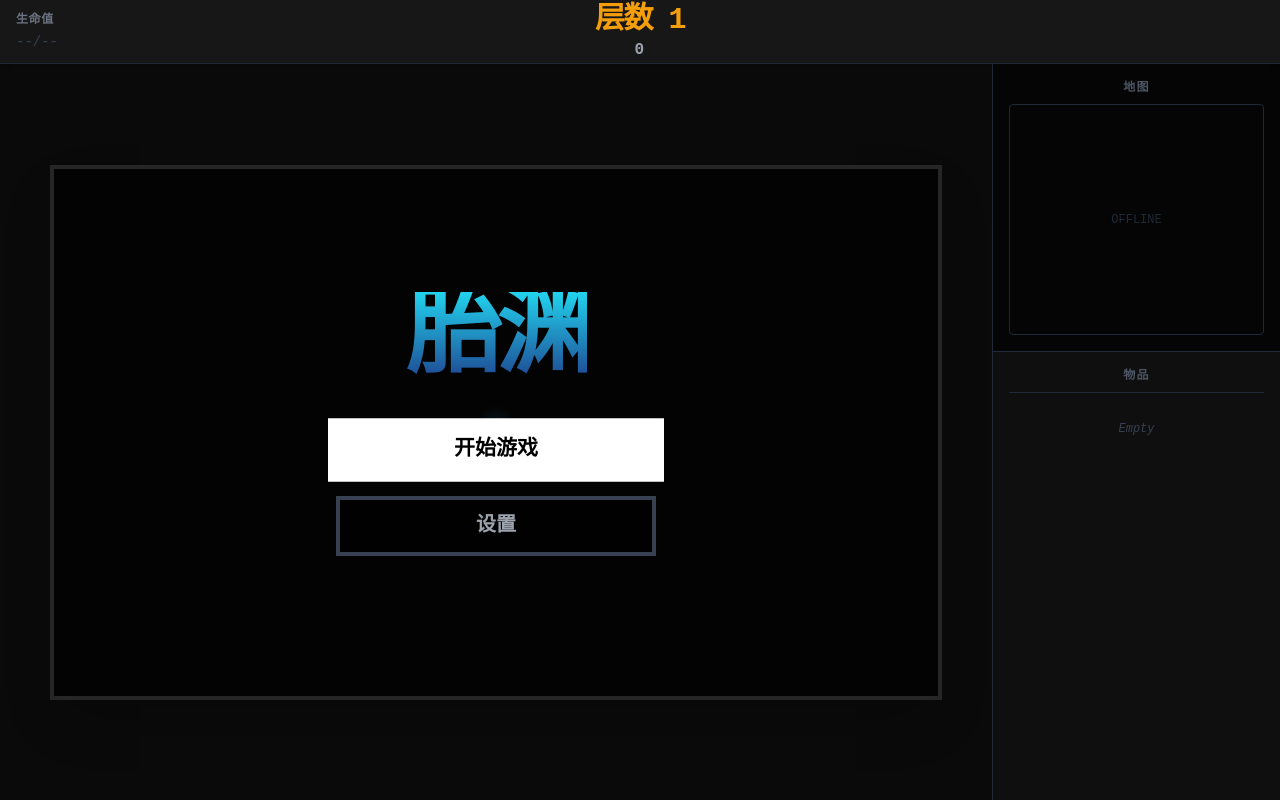
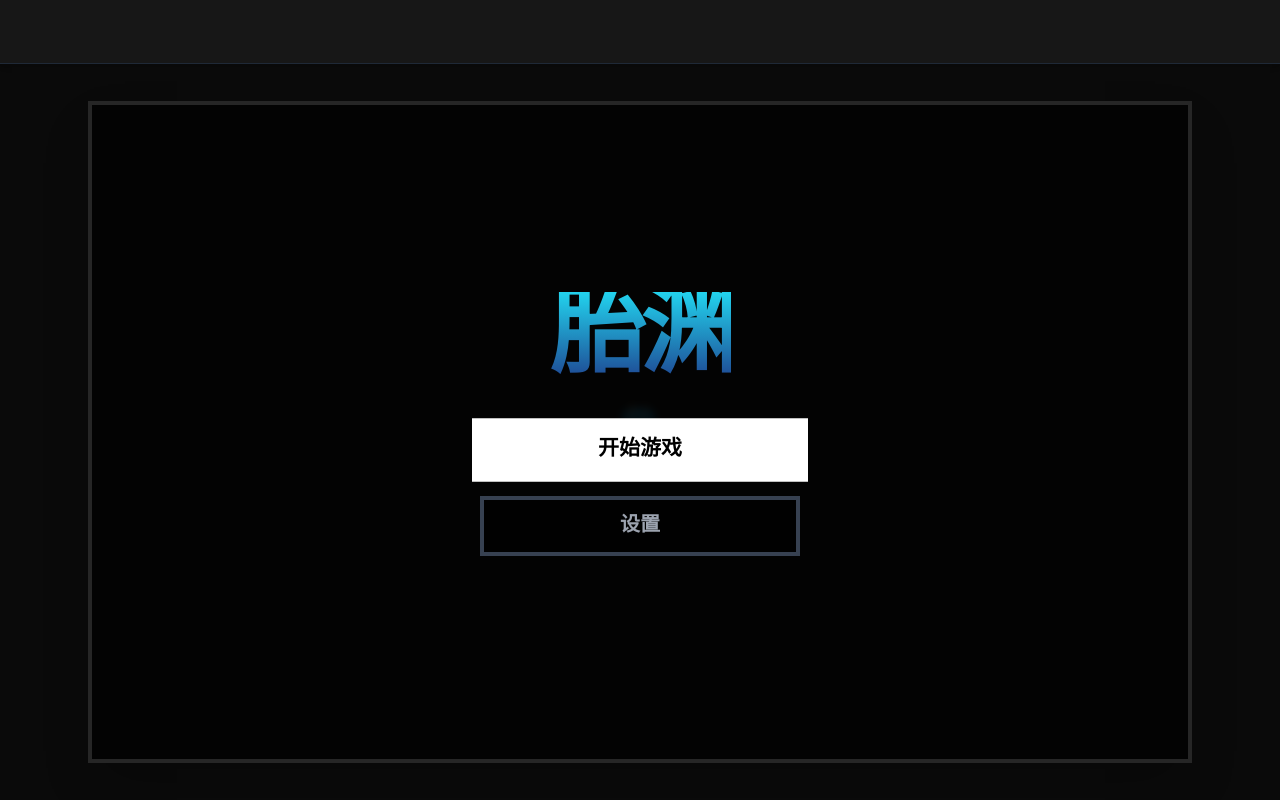
Before and after one commit to BrithAiGame/codex-rebirth, a React (Vite) app: page / in a window 1280 px wide. Built offline with nearby package versions, Linux system fonts and the light colour scheme; a web font is replaced by a local one.

Commit message:
fix UI display

```diff
--- a/App.tsx
+++ b/App.tsx
@@ -447,8 +447,8 @@ export default function App() {
               if (isEnter) {
                    if (menuSelection === 0) resumeGame();
                    if (menuSelection === 1) setShowSettings(true);
-                   if (menuSelection === 2 && gameStats) navigator.clipboard.writeText(gameStats.seed.toString());
-                   if (menuSelection === 3) returnToMenu();
+                   if (menuSelection === 2) returnToMenu();
+                   if (menuSelection === 3 && gameStats) navigator.clipboard.writeText(gameStats.seed.toString());
               }
               if (isEsc) resumeGame();
            }
@@ -474,6 +474,7 @@ export default function App() {
   }, [status, showSettings, menuSelection, waitingForKey, selectedCharIndex, settingsSelection, settings, gameStats]);
 
   const selectedChar = CHARACTERS[selectedCharIndex];
+  const isInGame = status === GameStatus.PLAYING || status === GameStatus.PAUSED;
 
   const getBtnClass = (index: number) => `px-8 py-3 mb-2 md:mb-4 font-bold text-xl border-4 transition-all duration-75 transform text-center w-64 md:w-80 ${
       menuSelection === index
@@ -493,9 +494,11 @@ export default function App() {
       {/* HEADER */}
       <header className="flex-none h-16 bg-neutral-900 border-b border-gray-800 flex items-center justify-between px-4 z-50 shadow-md">
          <div className="flex flex-col items-start w-1/3">
+            {isInGame && (
+                <>
                     <div className="text-xs text-gray-500 font-bold uppercase tracking-wider mb-1 hidden md:block">{t('HEALTH')}</div>
                     <div className="flex flex-wrap max-w-[200px]">
-                {gameStats && (status === GameStatus.PLAYING || status === GameStatus.PAUSED) ? (() => {
+                        {gameStats ? (() => {
                             const hearts = [];
                             const totalHearts = Math.ceil(gameStats.maxHp / 2);
                             for(let i=0; i<totalHearts; i++) {
@@ -505,12 +508,18 @@ export default function App() {
                             return hearts;
                         })() : <div className="text-gray-700 text-sm">--/--</div>}
                     </div>
+                </>
+            )}
          </div>
          <div className="flex flex-col items-center w-1/3">
+            {isInGame && (
+                <>
                     <div className="flex items-baseline gap-2">
                         <span className="text-amber-500 font-black text-2xl md:text-3xl tracking-tighter">{t('FLOOR')} {gameStats?.floor || 1}</span>
                     </div>
                     <div className="text-gray-400 font-bold text-sm md:text-base tracking-widest">{gameStats?.score || 0}</div>
+                </>
+            )}
          </div>
          <div className="flex items-center justify-end w-1/3 gap-2">
              <div onClick={toggleMobilePause} className="md:hidden p-2 bg-gray-800 rounded border border-gray-700 active:bg-gray-700">
@@ -523,7 +532,7 @@ export default function App() {
       <div className="flex-1 flex overflow-hidden">
           <main className="flex-1 flex flex-col relative bg-[#0a0a0a]">
               <div ref={containerRef} className="flex-1 flex items-center justify-center p-2 relative w-full h-full">
-                  {stats && (status === GameStatus.PLAYING || status === GameStatus.PAUSED) && (
+                  {stats && isInGame && (
                       <div className="absolute left-2 md:left-4 top-1/2 -translate-y-1/2 z-40 flex flex-col gap-2">
                           <AttributePill icon="🔫" value={`${fireRate}`} title="Fire Rate" />
                           <AttributePill icon="🎯" value={`${range}`} title="Range" />
@@ -600,8 +609,13 @@ export default function App() {
                                 <div className="flex flex-col items-center">
                                     <button className={getBtnClass(0)} onClick={resumeGame} onMouseEnter={() => setMenuSelection(0)}>{t('RESUME')}</button>
                                     <button className={getBtnClass(1)} onClick={() => setShowSettings(true)} onMouseEnter={() => setMenuSelection(1)}>{t('SETTINGS')}</button>
-                                    <button className={getBtnClass(2)} onClick={() => gameStats && navigator.clipboard.writeText(gameStats.seed.toString())} onMouseEnter={() => setMenuSelection(2)}>{t('COPY_SEED')}</button>
-                                    <button className={getBtnClass(3)} onClick={returnToMenu} onMouseEnter={() => setMenuSelection(3)}>{t('RETURN_TO_MENU')}</button>
+                                    <button className={getBtnClass(2)} onClick={returnToMenu} onMouseEnter={() => setMenuSelection(2)}>{t('RETURN_TO_MENU')}</button>
+                                    <button className={getBtnClass(3)} onClick={() => gameStats && navigator.clipboard.writeText(gameStats.seed.toString())} onMouseEnter={() => setMenuSelection(3)}>
+                                        <span className="flex items-center justify-between w-full text-sm md:text-base">
+                                            <span className="mr-3">SEED: {gameStats?.seed ?? '--'}</span>
+                                            <span className="px-2 py-1 border border-gray-500 text-[10px] uppercase tracking-widest">Copy</span>
+                                        </span>
+                                    </button>
                                 </div>
                             </div>
                         )}
@@ -732,6 +746,7 @@ export default function App() {
           </main>
 
           {/* DESKTOP SIDEBAR */}
+          {isInGame && (
           <aside className="hidden md:flex flex-col w-72 bg-[#080808] border-l border-gray-800 z-40">
                <div className="p-4 border-b border-gray-800 bg-black/40 h-72 flex flex-col items-center justify-center">
                    <div className="text-gray-600 text-xs font-bold uppercase mb-2 w-full text-center tracking-widest">{t('MAP')}</div>
@@ -777,9 +792,11 @@ export default function App() {
                    </div>
                </div>
           </aside>
+          )}
       </div>
 
       {/* MOBILE INFO */}
+      {isInGame && (
       <div className="md:hidden flex h-24 bg-neutral-900 border-t border-gray-800 flex-none overflow-hidden">
           <div className="w-24 h-full border-r border-gray-800 p-2 flex items-center justify-center bg-black/20">
                {settings.showMinimap && gameStats && gameStats.dungeon && (
@@ -811,6 +828,7 @@ export default function App() {
                }) : <span className="text-gray-700 text-sm italic pl-2">No Items</span>}
           </div>
       </div>
+      )}
 
       {/* FOOTER */}
       {settings.enableJoysticks && (
```
Lines whose indentation alone changed are shown as unchanged.
